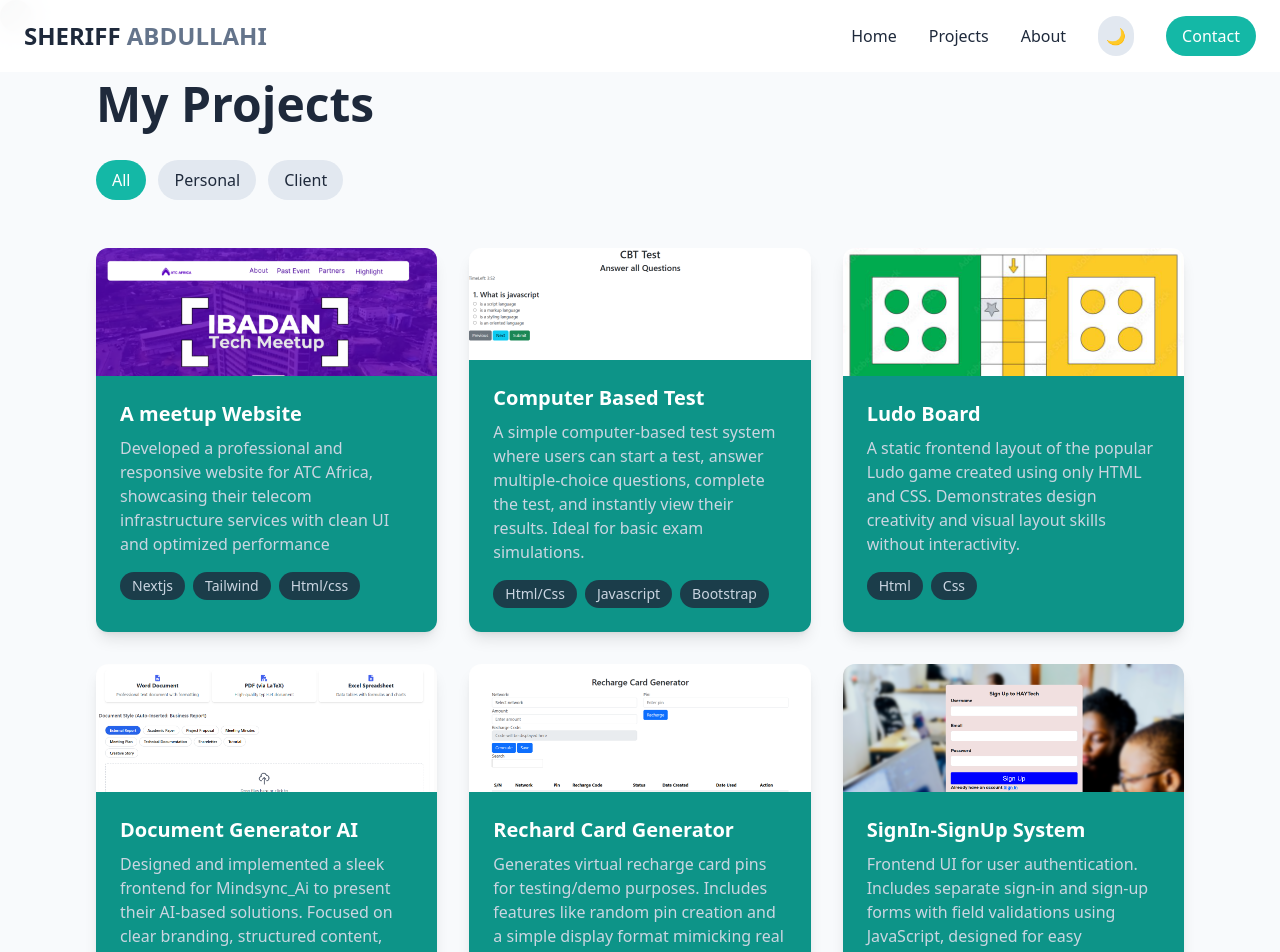
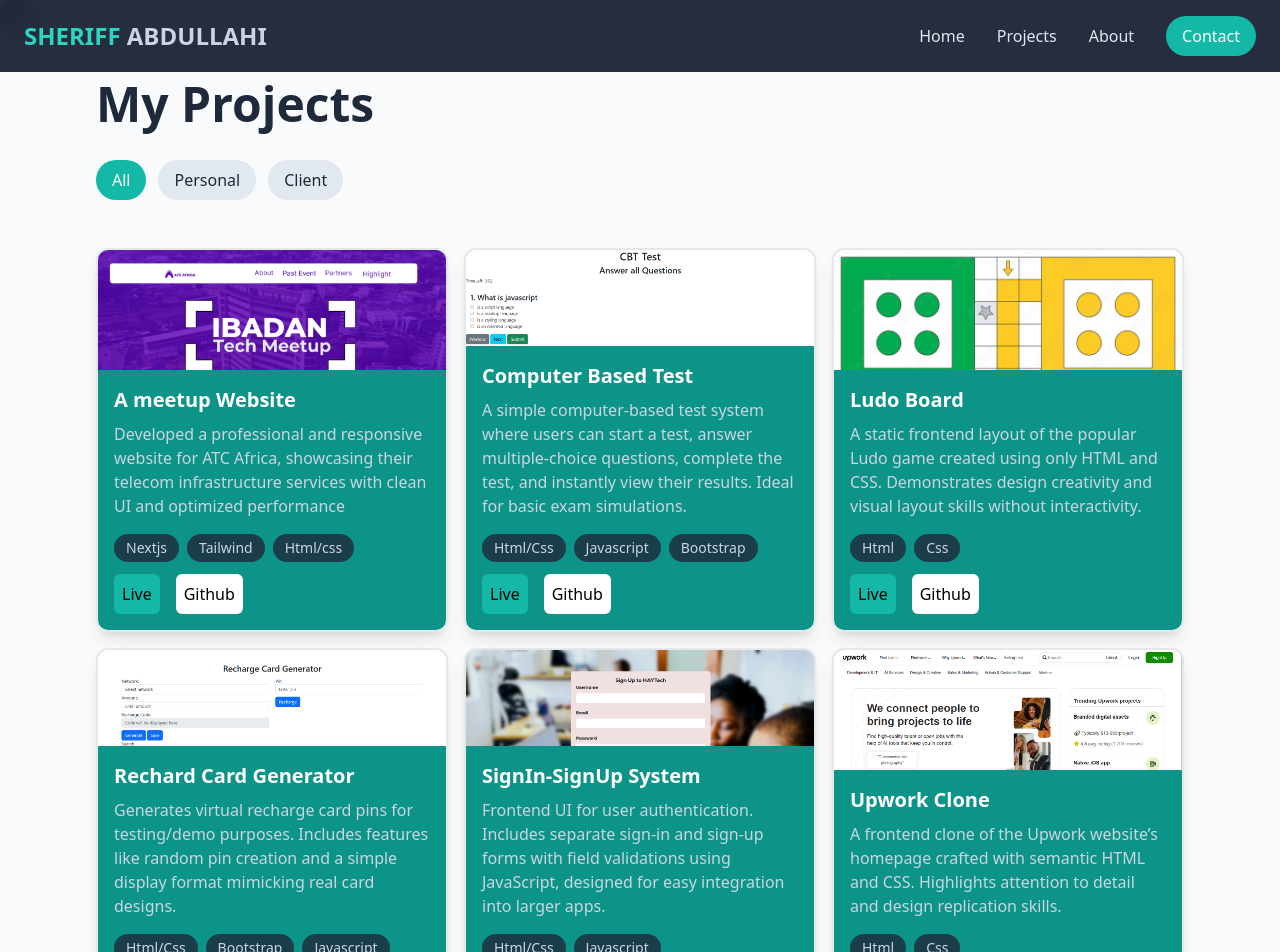
Before and after one commit to Abdullah12-tech/my_portfolio, a React (Vite) app: page /projects in a window 1280 px wide. Shown: the top 952 px of the page. Built offline with nearby package versions, Linux system fonts and the light colour scheme.

Commit message:
portfolio

```diff
--- a/src/components/Header.jsx
+++ b/src/components/Header.jsx
@@ -1,66 +1,25 @@
 import { useState, useEffect, useRef } from 'react';
-import { gsap } from 'gsap';
-import { useGSAP } from '@gsap/react';
-import { Link } from 'react-router-dom';
-
 const Navbar = () => {
   const [isMenuOpen, setIsMenuOpen] = useState(false);
-  const [darkMode, setDarkMode] = useState(false);
-  const navbarRef = useRef(null);
-
-  useGSAP(() => {
-    // Navbar entrance animation
-    gsap.from(navbarRef.current, {
-      y: -50,
-      opacity: 0,
-      duration: 0.8,
-      ease: "power3.out",
-    });
-
-    // Link hover animation
-    gsap.utils.toArray(".nav-link").forEach((link) => {
-      link.addEventListener("mouseenter", () => {
-        gsap.to(link, { y: -2, color: darkMode ? "#10b981" : "#059669", duration: 0.2 });
-      });
-      link.addEventListener("mouseleave", () => {
-        gsap.to(link, { y: 0, color: darkMode ? "#e5e7eb" : "#1f2937", duration: 0.2 });
-      });
-    });
-  }, [darkMode]);
-
-  const toggleDarkMode = () => {
-    setDarkMode(!darkMode);
-    document.documentElement.classList.toggle("dark");
-  };
 
   return (
     <nav
-      ref={navbarRef}
-      className={`fixed w-full z-50 backdrop-blur-md ${darkMode ? "dark bg-slate-900/90" : "bg-white/90"}`}
+      className={`fixed w-full z-50 backdrop-blur-md dark bg-slate-900/90`}
     >
       <div className="max-w-7xl mx-auto px-6 py-4 flex justify-between items-center">
         <a href="/" className="text-2xl font-bold">
-          <span className={`${darkMode ? "text-teal-400" : "text-slate-800"}`}>SHERIFF </span>
-          <span className="text-slate-500 dark:text-slate-300">ABDULLAHI</span>
+          <span className={`text-teal-400`}>SHERIFF </span>
+          <span className=" text-slate-300">ABDULLAHI</span>
         </a>
-
-        {/* Desktop Nav */}
         <div className="hidden md:flex items-center space-x-8">
-          <a href="/" className={`nav-link font-medium ${darkMode ? "dark:text-slate-200" : "text-slate-800"}`}>Home</a>
-          <a href="/projects" className={`nav-link font-medium ${darkMode ? "dark:text-slate-200" : "text-slate-800"}`}>Projects</a>
-          <a href="/about" className={`nav-link font-medium ${darkMode ? "dark:text-slate-200" : "text-slate-800"}`}>About</a>
-          <button
-            onClick={toggleDarkMode}
-            className="p-2 rounded-full bg-slate-200 dark:bg-slate-700"
-          >
-            {darkMode ? "☀️" : "🌙"}
-          </button>
+          <a href="/" className={`nav-link font-medium text-slate-200`}>Home</a>
+          <a href="/projects" className={`nav-link font-medium text-slate-200`}>Projects</a>
+          <a href="/about" className={`nav-link font-medium text-slate-200`}>About</a>
           <a href="#contact"><button className="px-4 py-2 bg-teal-500 hover:bg-teal-600 text-white rounded-full font-medium transition-all">
             Contact
           </button></a>
         </div>
 
-        {/* Mobile Menu Toggle */}
         <button
           className="md:hidden p-2"
           onClick={() => setIsMenuOpen(!isMenuOpen)}
@@ -77,19 +36,12 @@ const Navbar = () => {
         </button>
       </div>
 
-      {/* Mobile Menu */}
       {isMenuOpen && (
         <div className="md:hidden bg-white dark:bg-slate-800 p-4 rounded-lg shadow-lg">
           <div className="flex flex-col space-y-4">
             <a href="/" className="nav-link font-medium dark:text-slate-200 text-slate-800">Home</a>
             <a href="/projects" className="nav-link font-medium dark:text-slate-200 text-slate-800">Projects</a>
             <a href="/about" className="nav-link font-medium dark:text-slate-200 text-slate-800">About</a>
-            <button
-              onClick={toggleDarkMode}
-              className="p-2 rounded-full bg-slate-200 dark:bg-slate-700 w-fit"
-            >
-              {darkMode ? "☀️ Light Mode" : "🌙 Dark Mode"}
-            </button>
             <button className="px-4 py-2 bg-teal-500 hover:bg-teal-600 text-white rounded-full font-medium">
               Contact
             </button>
--- a/src/components/HeroSection.jsx
+++ b/src/components/HeroSection.jsx
@@ -3,13 +3,13 @@ import { gsap } from 'gsap';
 import { useGSAP } from '@gsap/react';
 import { ScrollTrigger } from 'gsap/ScrollTrigger';
 import ProfilePhoto from "../assets/profile/myprofile.gif";
+
 gsap.registerPlugin(ScrollTrigger);
 
 const Hero = () => {
   const heroRef = useRef(null);
   const textRef = useRef(null);
   const imageRef = useRef(null);
-
 
   const [displayText, setDisplayText] = useState('');
   const [isDeleting, setIsDeleting] = useState(false);
@@ -24,33 +24,37 @@ const Hero = () => {
     "Tech Solutions Expert"
   ];
 
+  // ✅ Create shapes only once
+  const [shapes] = useState(() =>
+    Array.from({ length: 8 }).map((_, i) => ({
+      id: i,
+      bg: i % 2 === 0 ? "bg-teal-500/20" : "bg-purple-500/20",
+      size: Math.random() * 100 + 50,
+      top: Math.random() * 100,
+      left: Math.random() * 100,
+    }))
+  );
 
+  // ⌨️ Typing effect
   useEffect(() => {
     const handleTyping = () => {
       const current = loopNum % professions.length;
       const fullText = professions[current];
 
-      setDisplayText(isDeleting
+      setDisplayText(
+        isDeleting
           ? fullText.substring(0, displayText.length - 1)
           : fullText.substring(0, displayText.length + 1)
       );
 
-      // Set typing speed
-      if (isDeleting) {
-        setTypingSpeed(50); // Faster when deleting
-      } else {
-        setTypingSpeed(150); // Normal speed when typing
-      }
+      setTypingSpeed(isDeleting ? 50 : 150);
 
-      // If completed writing the word
       if (!isDeleting && displayText === fullText) {
-        setTimeout(() => setIsDeleting(true), 1500); // Wait before starting to delete
-      }
-      // If deleted the word
-      else if (isDeleting && displayText === '') {
+        setTimeout(() => setIsDeleting(true), 1500);
+      } else if (isDeleting && displayText === '') {
         setIsDeleting(false);
         setLoopNum(loopNum + 1);
-        setTypingSpeed(500); // Pause before starting next word
+        setTypingSpeed(500);
       }
     };
 
@@ -58,9 +62,8 @@ const Hero = () => {
     return () => clearTimeout(timer);
   }, [displayText, isDeleting, loopNum, typingSpeed]);
 
-
+  // 🚀 GSAP animations
   useGSAP(() => {
-    // Floating shapes animation
     gsap.to(".floating-shape", {
       y: 20,
       duration: 3,
@@ -69,7 +72,6 @@ const Hero = () => {
       ease: "sine.inOut",
     });
 
-    // Text animation
     gsap.from(textRef.current.children, {
       opacity: 0,
       y: 50,
@@ -78,41 +80,56 @@ const Hero = () => {
       ease: "back.out(1.7)",
     });
 
-    // 3D tilt effect on image
-    imageRef.current.addEventListener("mousemove", (e) => {
+    const image = imageRef.current;
+
+    const handleMouseMove = (e) => {
       const x = (e.clientX / window.innerWidth - 0.5) * 20;
       const y = (e.clientY / window.innerHeight - 0.5) * 20;
-      gsap.to(imageRef.current, {
+      gsap.to(image, {
         rotationY: x,
         rotationX: y,
         duration: 0.5,
       });
-    });
+    };
 
-    imageRef.current.addEventListener("mouseleave", () => {
-      gsap.to(imageRef.current, {
+    const handleMouseLeave = () => {
+      gsap.to(image, {
         rotationY: 0,
         rotationX: 0,
         duration: 1,
         ease: "elastic.out(1, 0.5)",
       });
-    });
+    };
+
+    image.addEventListener("mousemove", handleMouseMove);
+    image.addEventListener("mouseleave", handleMouseLeave);
+
+    return () => {
+      image.removeEventListener("mousemove", handleMouseMove);
+      image.removeEventListener("mouseleave", handleMouseLeave);
+    };
   }, []);
 
   return (
     <section
       ref={heroRef}
-      className="relative overflow-x-hidden min-h-screen max-h-[] flex items-center justify-center px-6 md:px-12 lg:px-24 bg-gradient-to-br from-slate-50 to-slate-100 dark:from-slate-900 dark:to-slate-800 overflow-hidden"
+      className="relative overflow-x-hidden min-h-screen flex items-center justify-center px-6 md:px-12 lg:px-24 bg-gradient-to-br from-slate-50 to-slate-100 dark:from-slate-900 dark:to-slate-800"
     >
       <div className="max-w-6xl mx-auto flex flex-col md:flex-row items-center gap-24">
-        <div ref={textRef} className="z-10 md:w-1/2">
+        {/* Text Area */}
+        <div className="z-10 md:w-1/2">
+          <div ref={textRef}>
             <h1 className="text-4xl md:text-6xl font-bold text-slate-800 dark:text-white mb-4">
               <span className="inline-block">Hey, I'm</span>
               <span className="text-teal-500 dark:text-teal-400 block mt-2">Sheriff Abdullahi</span>
             </h1>
+          </div>
+
+          {/* Typing Effect */}
           <h2 className="text-2xl font-semibold md:text-2xl text-slate-600 dark:text-slate-300 mt-6 mb-8">
-            {displayText}<span className='animate-pulse'>|</span>
+            {displayText}<span className="animate-pulse">|</span>
           </h2>
+
           <div className="flex gap-4">
             <button className="px-6 py-3 bg-teal-500 hover:bg-teal-600 text-white rounded-full font-medium transition-all transform hover:scale-105 shadow-lg shadow-teal-500/20">
               View My Work
@@ -123,6 +140,7 @@ const Hero = () => {
           </div>
         </div>
 
+        {/* Image */}
         <div
           ref={imageRef}
           className="relative w-64 h-64 md:w-80 md:h-80 lg:w-96 lg:h-96 transition-transform duration-500 ease-out"
@@ -138,16 +156,16 @@ const Hero = () => {
         </div>
       </div>
 
-      {/* Floating animated shapes */}
-      {[...Array(8)].map((_, i) => (
+      {/* Floating Background Shapes */}
+      {shapes.map((shape) => (
         <div
-          key={i}
-          className={`floating-shape absolute ${i % 2 === 0 ? "bg-teal-500/20" : "bg-purple-500/20"} rounded-full`}
+          key={shape.id}
+          className={`floating-shape absolute ${shape.bg} rounded-full`}
           style={{
-            width: `${Math.random() * 100 + 50}px`,
-            height: `${Math.random() * 100 + 50}px`,
-            top: `${Math.random() * 100}%`,
-            left: `${Math.random() * 100}%`,
+            width: `${shape.size}px`,
+            height: `${shape.size}px`,
+            top: `${shape.top}%`,
+            left: `${shape.left}%`,
             filter: "blur(40px)",
             zIndex: 0,
           }}
--- a/src/components/ProjectSection.jsx
+++ b/src/components/ProjectSection.jsx
@@ -22,12 +22,12 @@ const Projects = () => {
     {
       id: 1,
       title: "A meetup Website",
-      category: "personal",
+      category: "client",
       description: "Developed a professional and responsive website for ATC Africa, showcasing their telecom infrastructure services with clean UI and optimized performance",
       tags: ["Nextjs", "Tailwind", "Html/css"],
       image: ATCAfrica,
-      livelink: "",
-      githubLink: "",
+      livelink: "https://ibadan.atcafrica.com/",
+      githubLink: "https://github.com/amazingtechcom/ibadantechmeet",
     },
     {
       id: 2,
@@ -36,8 +36,8 @@ const Projects = () => {
       description: "A simple computer-based test system where users can start a test, answer multiple-choice questions, complete the test, and instantly view their results. Ideal for basic exam simulations.",
       tags: ["Html/Css", "Javascript", "Bootstrap"],
       image: CBT,
-      livelink: "",
-      githubLink: "",
+      livelink: "https://abdullah12-tech.github.io/Computer-Based-Test/",
+      githubLink: "https://github.com/Abdullah12-tech/Computer-Based-Test",
     },
     {
       id: 3,
@@ -46,90 +46,79 @@ const Projects = () => {
       description: "A static frontend layout of the popular Ludo game created using only HTML and CSS. Demonstrates design creativity and visual layout skills without interactivity.",
       tags: ["Html", "Css"],
       image: Ludo,
-      livelink: "",
-      githubLink: "",
+      livelink: "https://abdullah12-tech.github.io/ludo_board/",
+      githubLink: "https://github.com/Abdullah12-tech/ludo_board",
     },
     {
       id: 4,
-      title: "Document Generator AI",
-      category: "client",
-      description: "Designed and implemented a sleek frontend for Mindsync_Ai to present their AI-based solutions. Focused on clear branding, structured content, and modern design aesthetics",
-      tags: ["React","Vite", "TypeScript"],
-      image: Mindsync,
-      livelink: "",
-      githubLink: "",
-    },
-    {
-      id: 5,
       title: "Rechard Card Generator",
       category: "personal",
       description: "Generates virtual recharge card pins for testing/demo purposes. Includes features like random pin creation and a simple display format mimicking real card designs.",
       tags: ["Html/Css", "Bootstrap", "Javascript"],
       image: Recharge,
-      livelink: "",
-      githubLink: "",
+      livelink: "https://abdullah12-tech.github.io/Recharge-card-generator/",
+      githubLink: "https://github.com/Abdullah12-tech/Recharge-card-generator",
+    },
+    {
+      id: 5,
+      title: "SignIn-SignUp System",
+      category: "personal",
+      description: "Frontend UI for user authentication. Includes separate sign-in and sign-up forms with field validations using JavaScript, designed for easy integration into larger apps.",
+      tags: ["Html/Css", "Javascript"],
+      image: SignSignUp,
+      livelink: "https://abdullah12-tech.github.io/Signin-Signup-System",
+      githubLink: "https://github.com/Abdullah12-tech/Signin-Signup-System",
     },
     {
       id: 6,
-      title: "SignIn-SignUp System",
-      category: "client",
-      description: "Frontend UI for user authentication. Includes separate sign-in and sign-up forms with field validations using JavaScript, designed for easy integration into larger apps.",
-      tags: ["Html/Css", "Javascript"],
-      image: SignSignUp,
-      livelink: "",
-      githubLink: "",
+      title: "Upwork Clone",
+      category: "personal",
+      description: "A frontend clone of the Upwork website’s homepage crafted with semantic HTML and CSS. Highlights attention to detail and design replication skills.",
+      tags: ["Html", "Css"],
+      image: Upwork,
+      livelink: "https://abdullah12-tech.github.io/Abdullahtheplug-website",
+      githubLink: "https://github.com/Abdullah12-tech/Abdullahtheplug-website",
     },
     {
       id: 7,
-      title: "Upwork Clone",
-      category: "client",
-      description: "A frontend clone of the Upwork website’s homepage crafted with semantic HTML and CSS. Highlights attention to detail and design replication skills.",
-      tags: ["Html", "Css"],
-      image: Upwork,
-      livelink: "",
-      githubLink: "",
-    },
-    {
-      id: 8,
       title: "Trackify - An Expense Tracker Website",
       category: "personal",
       description: "A full-featured web app for tracking income, expenses, and financial goals. Includes real-time updates, category-based analysis, monthly summaries, and Firebase integration for data storage.",
       tags: ["Html/Css","Javascript", "Tailwind", "Firebase"],
       image: Trackify,
-      livelink: "",
-      githubLink: "",
+      livelink: "https://trackify-drab.vercel.app/",
+      githubLink: "https://github.com/Abdullah12-tech/Trackify",
+    },
+    {
+      id: 8,
+      title: "Guessing Game",
+      category: "personal",
+      description: "A basic but fun JavaScript-powered game that challenges users to guess a randomly generated number within a limited number of tries.",
+      tags: ["Html/Css", "Javascript"],
+      image: GuessingGame,
+      livelink: "https://abdullah12-tech.github.io/guessing_game/",
+      githubLink: "https://github.com/Abdullah12-tech/guessing_game",
     },
     {
       id: 9,
-      title: "Guessing Game",
-      category: "client",
-      description: "A basic but fun JavaScript-powered game that challenges users to guess a randomly generated number within a limited number of tries.",
-      tags: ["Html/Css", "Javascript"],
-      image: GuessingGame,
-      livelink: "",
-      githubLink: "",
-    },
-    {
-      id: 10,
-      title: "Recipy - A recipy sharing app",
+      title: "Recipy- recipy sharing",
       category: "client",
       description: "Built a user-friendly recipe platform that allows users to browse, share, and view cooking instructions. Designed for food enthusiasts with an emphasis on clean visuals and usability.",
       tags: ["Html/Css","Javascript", "Tailwind", "Firebase"],
       image: Recipy,
-      livelink: "",
-      githubLink: "",
+      livelink: "https://abdullah12-tech.github.io/Recipy",
+      githubLink: "https://github.com/Abdullah12-tech/Recipy",
     },
     {
-      id: 11,
+      id: 10,
       title: "Student Management System",
-      category: "client",
+      category: "personal",
       description: "A lightweight application for adding, deleting, and searching student records. Focused on core CRUD functionality with a clean and user-friendly interface.",
       tags: ["Html/Css","Bootstrap", "Javascript"],
       image: StudentManagement,
-      livelink: "",
-      githubLink: "",
+      livelink: "https://abdullah12-tech.github.io/student_management/",
+      githubLink: "https://github.com/Abdullah12-tech/student_management",
     },
-    // More projects...
   ];
 
   useGSAP(() => {
@@ -181,22 +170,22 @@ const Projects = () => {
         {/* Projects Grid */}
         <div
           ref={projectsRef}
-          className="grid grid-cols-1 md:grid-cols-2 lg:grid-cols-3 gap-8"
+          className="grid grid-cols-1 md:grid-cols-2 lg:grid-cols-3 gap-4"
         >
           {filteredProjects.map((project) => (
             <div
               key={project.id}
-              className="project-card group relative h-96 rounded-xl overflow-hidden shadow-lg transition-all duration-300 hover:shadow-xl"
+              className="project-card group relative h-96 rounded-xl border border-2 overflow-hidden shadow-lg transition-all duration-300 hover:shadow-xl"
             >
-              <div className="absolute inset-0 overflow-hidden">
+              <div className="inset-0 overflow-hidden">
                 <img
                   src={project.image}
                   alt={project.title}
-                  className="project-image w-30 object-contain transition-transform duration-500"
+                  className="project-image w-full object-contain transition-transform duration-500"
                 />
                 {/* <div className="absolute inset-0 bg-gradient-to-t from-slate-900/80 via-slate-900/30 to-transparent"></div> */}
               </div>
-              <div className="absolute bg-[#0d9488] min-h-64 bottom-0 left-0 p-6 w-full">
+              <div className="absolute bg-[#0d9488] min-h-32 bottom-0 left-0 p-4 w-full">
                 <h3 className="text-xl font-bold text-white mb-2">{project.title}</h3>
                 <p className="text-slate-300 mb-4">{project.description}</p>
                 <div className="flex flex-wrap gap-2">
@@ -209,6 +198,10 @@ const Projects = () => {
                     </span>
                   ))}
                 </div>
+                <div className="flex flex-wrap gap-4 items-center mt-3">
+                  <a href={project.livelink}><button className="p-2 rounded-md bg-teal-500">Live</button></a>
+                  <a href={project.githubLink} target="_blank"><button className="p-2 rounded-md bg-white">Github</button></a>
+                </div>
               </div>
             </div>
           ))}
--- a/src/components/TestimonialSection.jsx
+++ b/src/components/TestimonialSection.jsx
@@ -7,9 +7,9 @@ const Testimonials = () => {
       video: "/testimonial1.mp4",
     },
     {
-      name: "Michael Chen",
-      role: "Product Manager, DesignCo",
-      quote: "The attention to detail and creativity Alex brings is unmatched in the industry.",
+      name: "Abdulwaris Abdullah",
+      role: "Colleagues, SQI College of ICT",
+      quote: "The attention to detail and creativity A brings is unmatched in the industry.",
       video: "/testimonial2.mp4",
     },
   ];
--- a/src/components/WhatICanSection.jsx
+++ b/src/components/WhatICanSection.jsx
@@ -17,12 +17,6 @@ const WhatICanDo = () => {
       description: "Adding smooth, engaging animations to make your site stand out.",
       icon: "✨",
       color: "bg-teal-500/10 text-teal-500",
-    },
-    {
-      title: "Consulting",
-      description: "Helping you plan and optimize your digital strategy.",
-      icon: "📈",
-      color: "bg-orange-500/10 text-orange-500",
     },
   ];
 
--- a/src/pages/HomePage.jsx
+++ b/src/pages/HomePage.jsx
@@ -13,7 +13,7 @@ const Home = ()=>{
             <Skills/>
             <WhatICanDo/>
             <Experience/>
-            <Testimonials/>
+            {/* <Testimonials/> */}
             <Contact/>
         </div>
     )
```
Also changed, not shown: src/components/ExperienceSection.jsx (+4 -4 lines), src/components/SkillsSection.jsx (+4 -3 lines), src/components/contact.jsx (+49 -49 lines). Lines whose indentation alone changed are shown as unchanged.
